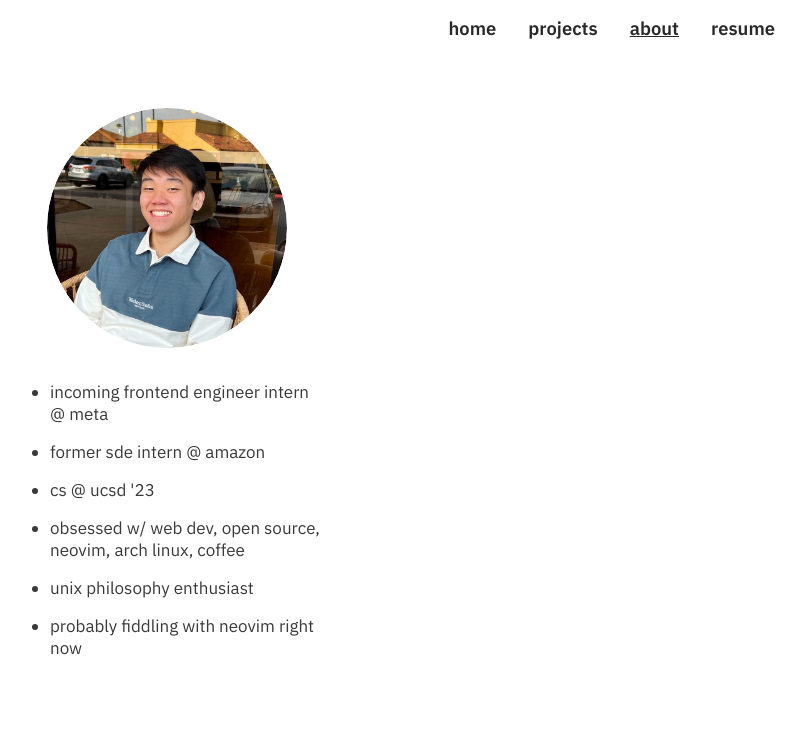
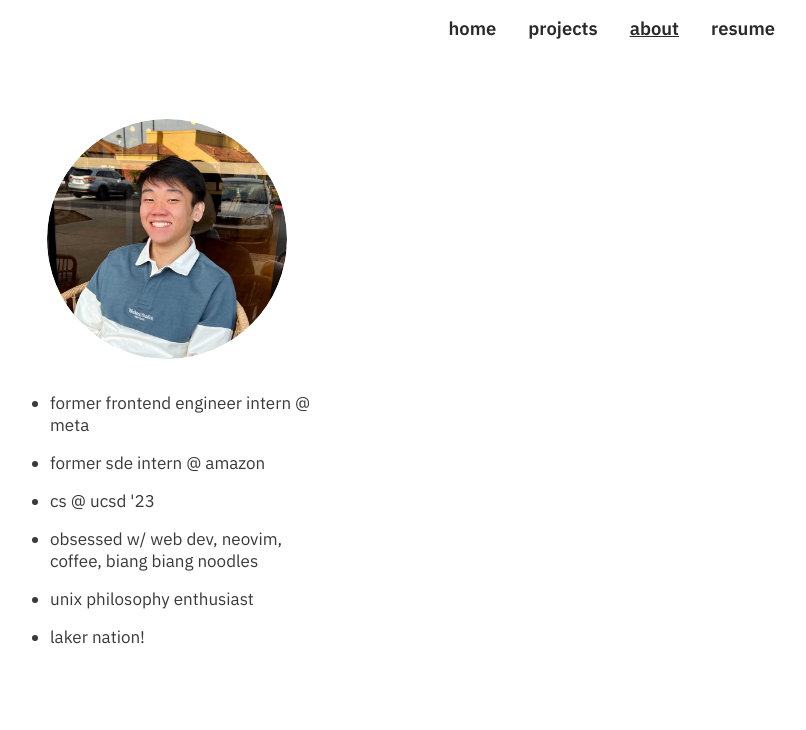
Before and after one commit to yesean/old.sye.dev, a Gatsby site: page /about in a window 1280 px wide. Shown: the top 730 px of the page, without its empty margins (473-1279 px from the left). Built offline with nearby package versions, Linux system fonts and the light colour scheme; Gatsby itself is replaced by a stand-in of ours.

Commit message:
update site

```diff
--- a/src/components/About/index.tsx
+++ b/src/components/About/index.tsx
@@ -15,12 +15,12 @@ const About: React.FC = () => {
         }}
       />
       <ul className="about-description">
-        <li>incoming frontend engineer intern @ meta</li>
+        <li>former frontend engineer intern @ meta</li>
         <li>former sde intern @ amazon</li>
         <li>cs @ ucsd '23</li>
-        <li>obsessed w/ web dev, open source, neovim, arch linux, coffee</li>
+        <li>obsessed w/ web dev, neovim, coffee, biang biang noodles</li>
         <li>unix philosophy enthusiast</li>
-        <li>probably fiddling with neovim right now</li>
+        <li>laker nation!</li>
       </ul>
     </div>
   )
```
Also changed, not shown: 1 other file.
